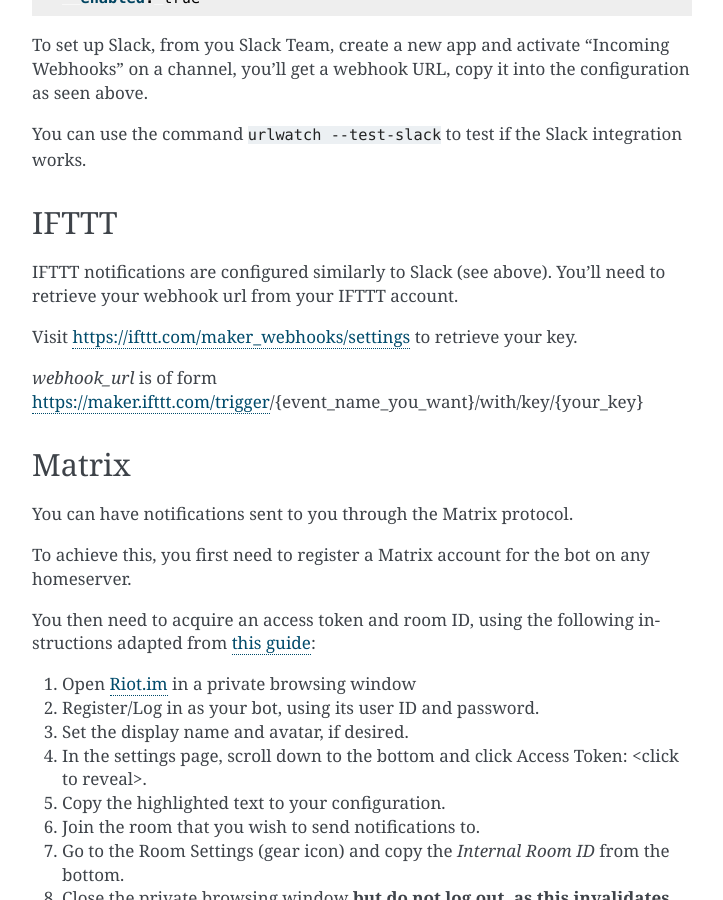
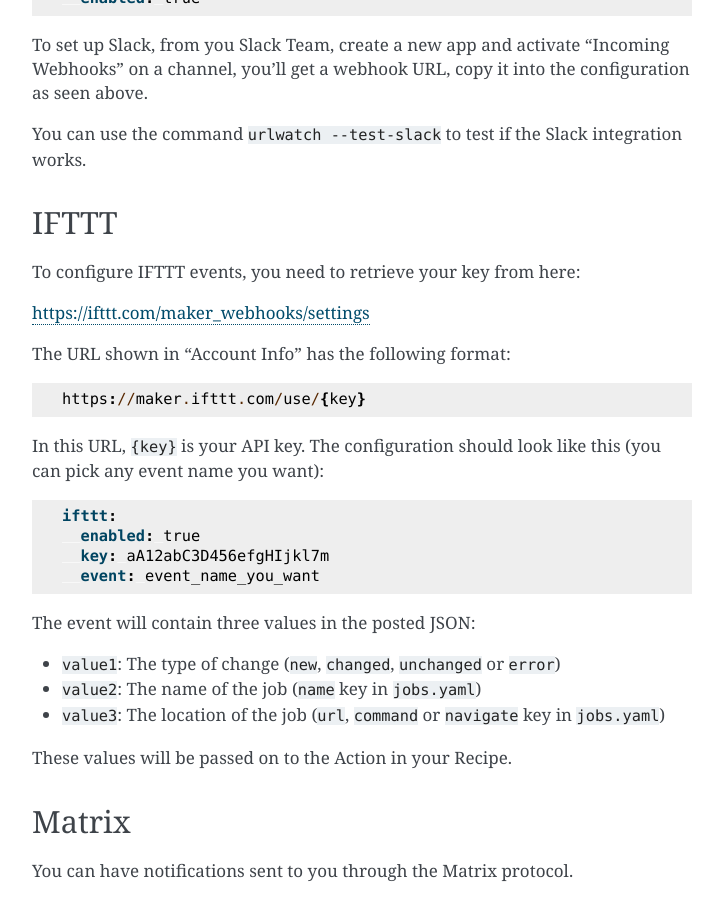
Before and after one commit to thp/urlwatch, a Sphinx documentation site: the page built from docs/source/reporters.rst, in a window 1280 px wide and 900 px high, scrolled down 2142 px. Shown: the whole window, without its empty margins (388-1111 px from the left). Built offline with Sphinx 7.4.7, drawn with Linux system fonts in a browser that asks for light colours.

Commit message:
Cleanup IFTTT integration, add documentation

```diff
--- a/docs/source/reporters.rst
+++ b/docs/source/reporters.rst
@@ -117,14 +117,36 @@
 integration works.
 
 IFTTT
-----------
+-----
 
-IFTTT notifications are configured similarly to Slack (see
-above). You’ll need to retrieve your webhook url from your IFTTT account.
+To configure IFTTT events, you need to retrieve your key from here:
 
-Visit https://ifttt.com/maker_webhooks/settings to retrieve your key.
+https://ifttt.com/maker_webhooks/settings
 
-`webhook_url` is of form https://maker.ifttt.com/trigger/{event_name_you_want}/with/key/{your_key}
+The URL shown in "Account Info" has the following format:
+
+.. code::
+
+   https://maker.ifttt.com/use/{key}
+
+In this URL, ``{key}`` is your API key. The configuration should look like
+this (you can pick any event name you want):
+
+.. code:: yaml
+
+   ifttt:
+     enabled: true
+     key: aA12abC3D456efgHIjkl7m
+     event: event_name_you_want
+
+The event will contain three values in the posted JSON:
+
+* ``value1``: The type of change (``new``, ``changed``, ``unchanged`` or ``error``)
+* ``value2``: The name of the job (``name`` key in ``jobs.yaml``)
+* ``value3``: The location of the job (``url``, ``command`` or ``navigate`` key in ``jobs.yaml``)
+
+These values will be passed on to the Action in your Recipe.
+
 
 Matrix
 ------
```
Also changed, not shown: CHANGELOG.md (+1 -0 lines), 2 other files.
